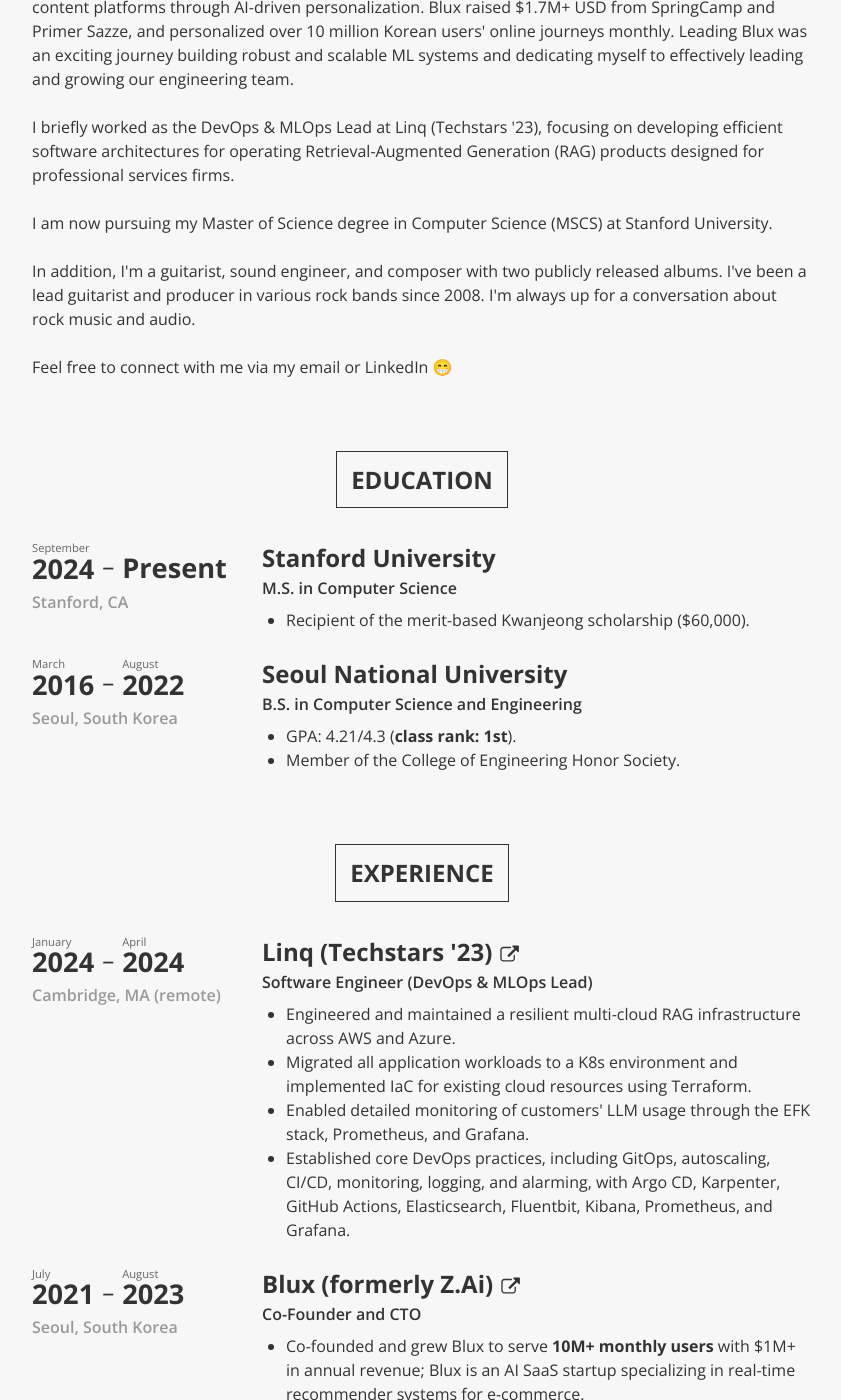
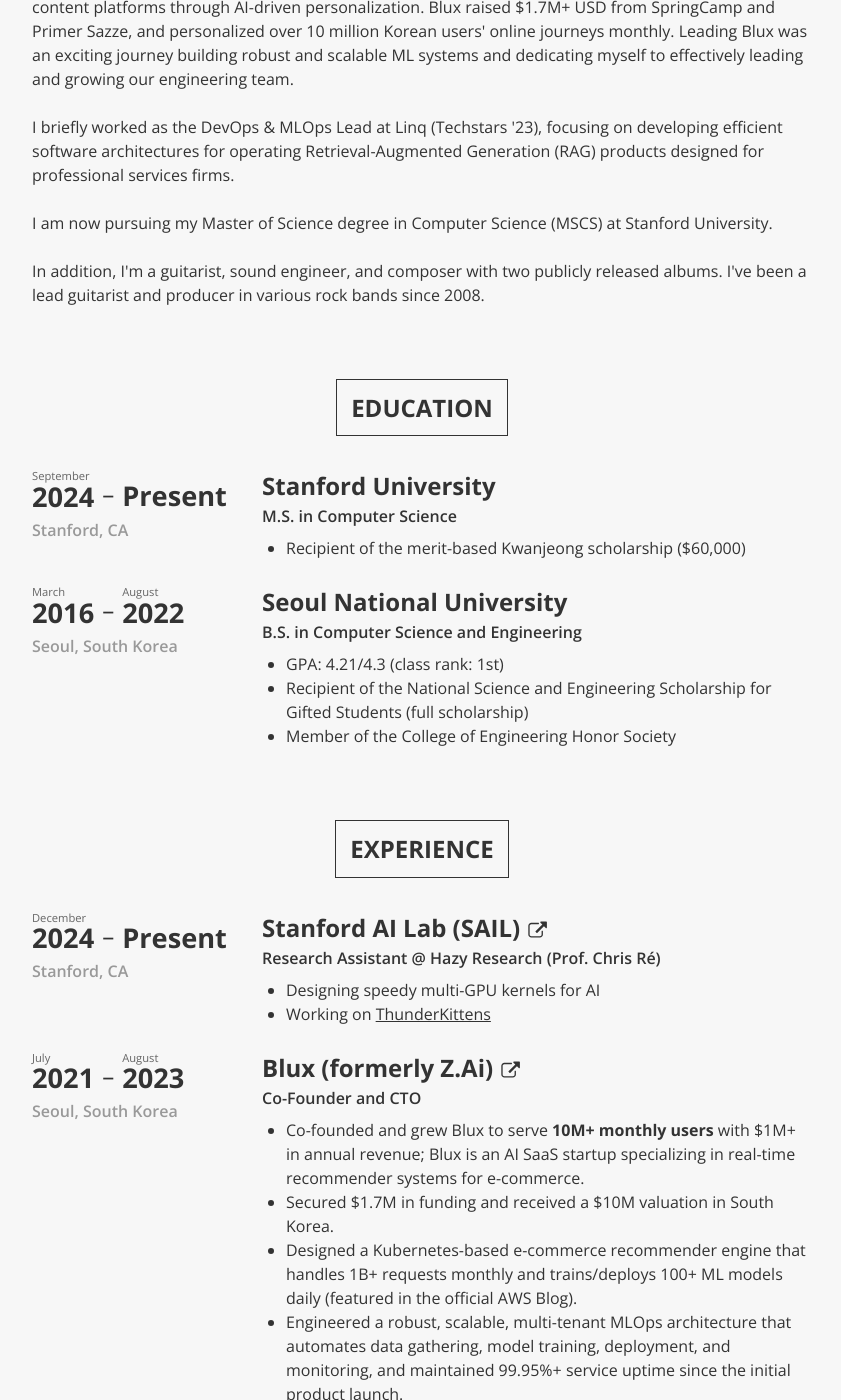
Before and after one commit to StuartSul/StuartSul.github.io_src, a Jekyll site: the page built from index.html, in a window 1280 px wide and 1400 px high, scrolled down 711 px. Shown: the whole window, without its empty margins (218-1059 px from the left). Built offline with Jekyll 4.4.1, drawn with Linux system fonts in a browser that asks for light colours; some of the changed text lies outside the part shown.

Commit message:
[feat] Update SAIL and X

```diff
--- a/_data/about.yaml
+++ b/_data/about.yaml
@@ -12,7 +12,7 @@
       start-month: September
       start-year: 2024
     descriptions:
-    - Recipient of the merit-based Kwanjeong scholarship ($60,000).
+    - Recipient of the merit-based Kwanjeong scholarship ($60,000)
   - heading: Seoul National University
     subheading: B.S. in Computer Science and Engineering
     location: Seoul, South Korea
@@ -22,8 +22,9 @@
       end-month: August
       end-year: 2022
     descriptions:
-    - "GPA: 4.21/4.3 (<b>class rank: 1st</b>)."
-    - Member of the College of Engineering Honor Society.
+    - "GPA: 4.21/4.3 (class rank: 1st)"
+    - Recipient of the National Science and Engineering Scholarship for Gifted Students (full scholarship)
+    - Member of the College of Engineering Honor Society
 
 ########################
 #      Experience      #
@@ -32,20 +33,16 @@
 - title: Experience
   type: dated
   items:
-  - heading: Linq (Techstars '23)
-    link: https://www.getlinq.com/
-    subheading: Software Engineer (DevOps & MLOps Lead)
-    location: Cambridge, MA (remote)
+  - heading: Stanford AI Lab (SAIL)
+    link: https://hazyresearch.stanford.edu/
+    subheading: Research Assistant @ Hazy Research (Prof. Chris Ré)
+    location: Stanford, CA
     date:
-      start-month: January
+      start-month: December
       start-year: 2024
-      end-month: April
-      end-year: 2024
     descriptions:
-    - Engineered and maintained a resilient multi-cloud RAG infrastructure across AWS and Azure.
-    - Migrated all application workloads to a K8s environment and implemented IaC for existing cloud resources using Terraform.
-    - Enabled detailed monitoring of customers' LLM usage through the EFK stack, Prometheus, and Grafana.
-    - Established core DevOps practices, including GitOps, autoscaling, CI/CD, monitoring, logging, and alarming, with Argo CD, Karpenter, GitHub Actions, Elasticsearch, Fluentbit, Kibana, Prometheus, and Grafana.
+    - Designing speedy multi-GPU kernels for AI
+    - Working on <u><a href=https://github.com/HazyResearch/ThunderKittens>ThunderKittens</a></u>
   - heading: Blux (formerly Z.Ai)
     link: https://www.blux.ai/
     subheading: Co-Founder and CTO
--- a/_data/profile.yaml
+++ b/_data/profile.yaml
@@ -1,14 +1,15 @@
 first-name: Stuart
 last-name: Sul
 image: assets/images/profile.jpg
-location: Stanford, California
+location: Palo Alto, CA
 email-username: ssstuartss
 email-domain: gmail
 github: https://github.com/stuartsul
 linkedin: https://www.linkedin.com/in/stuartsul
+twitter: https://x.com/stuart_sul
 website: https://www.stuartsul.com
 summary: |
-    Hi there 👋, I'm Stuart.
+    Hi 👋, I'm Stuart.
     </br></br>
     I aim to be both an entrepreneur and a dedicated computer engineer. I'm passionate about developing new products, optimizing complex systems, learning new technologies, and building a great team. I love the feeling of tackling novel challenges from scratch and pushing the boundaries of what's possible in computer science.
     </br></br>
@@ -18,6 +19,4 @@
     </br></br>
     I am now pursuing my Master of Science degree in Computer Science (MSCS) at Stanford University.
     </br></br>
-    In addition, I'm a guitarist, sound engineer, and composer with two publicly released albums. I've been a lead guitarist and producer in various rock bands since 2008. I'm always up for a conversation about rock music and audio.
-    </br></br>
-    Feel free to connect with me via my email or LinkedIn 😁
+    In addition, I'm a guitarist, sound engineer, and composer with two publicly released albums. I've been a lead guitarist and producer in various rock bands since 2008.
--- /dev/null
+++ b/_includes/icons/twitter.html
@@ -0,0 +1,10 @@
+<svg class="icon" xmlns="http://www.w3.org/2000/svg" xmlns:xlink="http://www.w3.org/1999/xlink" x="0px" y="0px"
+	 viewBox="0 0 28 28" enable-background="new 0 0 28 28" xml:space="preserve" width="42">
+<path id="Twitter" fill="#D1CECC" d="M14,0C6.27,0,0,6.27,0,14s6.27,14,14,14s14-6.27,14-14S21.73,0,14,0z M20.69,10.57
+	c0.01,0.15,0.01,0.3,0.01,0.45c0,4.56-3.47,9.82-9.82,9.82c-1.95,0-3.76-0.57-5.29-1.55c0.27,0.03,0.54,0.05,0.82,0.05
+	c1.62,0,3.11-0.55,4.29-1.48c-1.51-0.03-2.79-1.03-3.23-2.4c0.21,0.04,0.43,0.06,0.65,0.06c0.31,0,0.62-0.04,0.91-0.12
+	c-1.58-0.32-2.77-1.71-2.77-3.39c0-0.01,0-0.03,0-0.04c0.47,0.26,1,0.41,1.56,0.43c-0.93-0.62-1.54-1.68-1.54-2.87
+	c0-0.63,0.17-1.23,0.47-1.74c1.7,2.09,4.25,3.46,7.12,3.61c-0.06-0.25-0.09-0.52-0.09-0.79c0-1.91,1.55-3.45,3.45-3.45
+	c0.99,0,1.89,0.42,2.52,1.09c0.79-0.15,1.53-0.44,2.19-0.84c-0.26,0.81-0.81,1.48-1.52,1.91c0.7-0.08,1.36-0.27,1.98-0.54
+	C21.95,9.47,21.37,10.08,20.69,10.57z"/>
+</svg>
--- a/index.html
+++ b/index.html
@@ -22,6 +22,7 @@
         <ul>
             <li class="external-link"><a href="{{ site.data.profile.linkedin }}" itemprop="sameAs" target="_blank">{% include icons/linkedin.html %}</a></li>
             <li class="external-link"><a href="{{ site.data.profile.github }}" itemprop="sameAs" target="_blank">{% include icons/github.html %}</a></li>
+            <li class="external-link"><a href="{{ site.data.profile.twitter }}" itemprop="sameAs" target="_blank">{% include icons/twitter.html %}</a></li>
             <!-- <li class="external-link"><a href="{{ site.data.profile.website }}" itemprop="url">{% include icons/website.html %}</a></li> -->
         </ul>
     </div>
```
